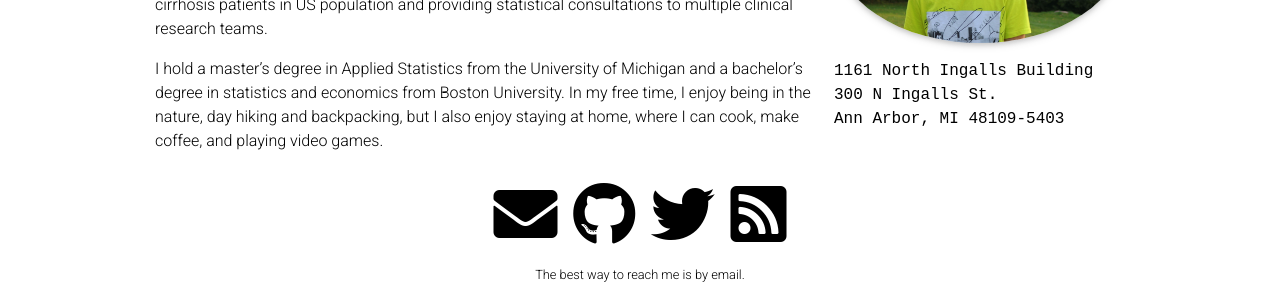
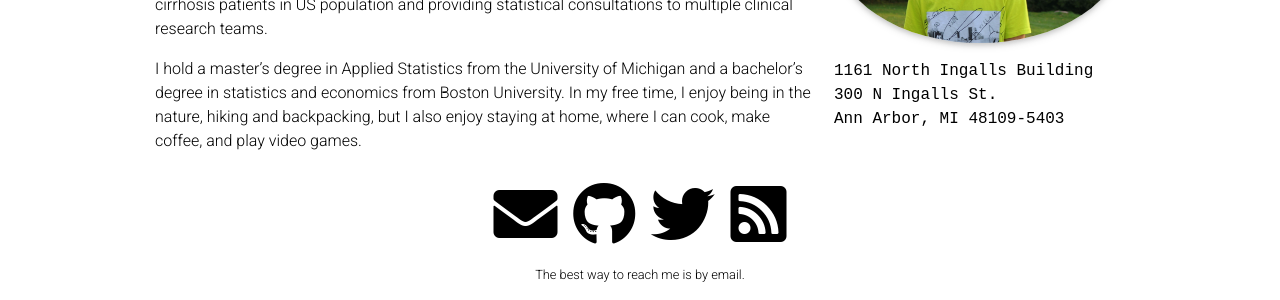
Before and after one commit to zhezhaozz/zhezhaozz.github.io, a Jekyll site: the page built from _pages/about.md, in a window 1280 px wide. Shown: the part 352-652 px from the top of the page. Built offline with Jekyll 4.4.1, drawn with Linux system fonts in a browser that asks for light colours; full-size pictures stand in for the smaller copies a plugin makes; comment, search, counter and statistics services are not loaded; a style sheet for code colours, icons or effects is not loaded.

Commit message:
Update about.md

```diff
--- a/_pages/about.md
+++ b/_pages/about.md
@@ -20,4 +20,4 @@ social: true  # includes social icons at the bottom of the page
 
 I'm a PhD student studying [Learning Health Systems](https://medicine.umich.edu/dept/learning-health-sciences) at University of Michigan under the supervision of [VG Vinod Vydiswaran, PhD](https://medicine.umich.edu/dept/lhs/vg-vinod-vydiswaran-phd). My research interests focus on how we can efficiently extract clinically meaningful information from medical big data. The specific approach I'm pursuing is the (seeded) topic modeling, a type of semi-/unsupervised ML algorithm to conduct clustering with minimum annotation effort. Prior to becoming a PhD student, I worked as a statistician at Michigan Medicine, analyzing treatment effectiveness for cirrhosis patients in US population and providing statistical consultations to multiple clinical research teams.
 
-I hold a master’s degree in Applied Statistics from the University of Michigan and a bachelor’s degree in statistics and economics from Boston University. In my free time, I enjoy being in the nature, day hiking and backpacking, but I also enjoy staying at home, where I can cook, make coffee, and playing video games.
+I hold a master’s degree in Applied Statistics from the University of Michigan and a bachelor’s degree in statistics and economics from Boston University. In my free time, I enjoy being in the nature, hiking and backpacking, but I also enjoy staying at home, where I can cook, make coffee, and play video games.
```
